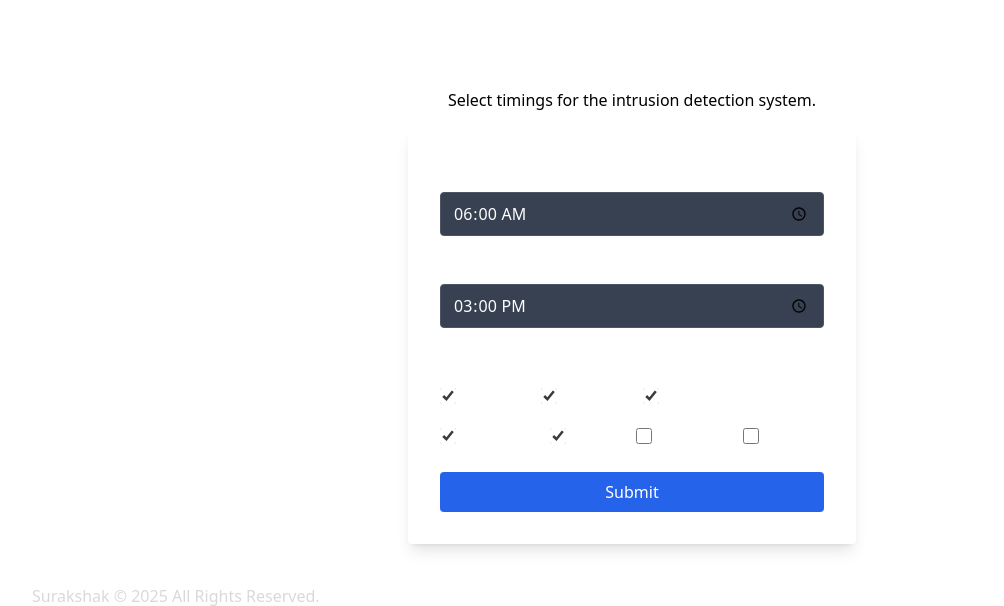
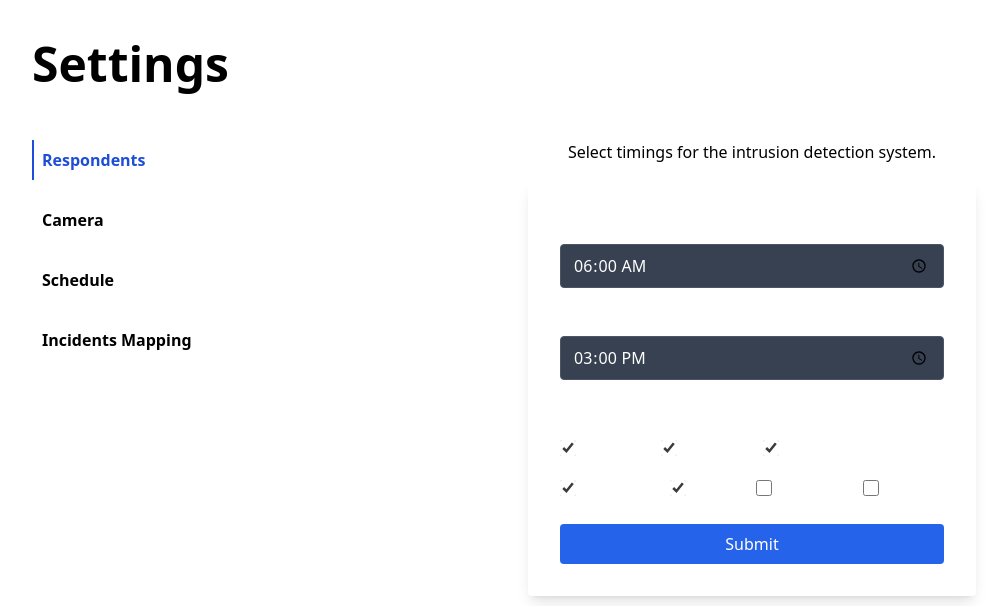
Before and after one commit to Offset-official/surakshak, a Django app: page /settings/timings in a window 1280 px wide. Shown: the part 144-750 px from the top of the page, without its empty margins (8-1012 px from the left). Run offline with Django 5.2, Linux system fonts and the light colour scheme; data comes from the database, SQL or seed files in the repository; both versions use the stored data as it was after the commit; parts of the project's set-up code (start-up, migrations or seed data) failed here and were passed over; some libraries are stand-ins or nearby versions.

Commit message:
merged schedule page in settings page

```diff
--- a/surakshak/templates/settings.html
+++ b/surakshak/templates/settings.html
@@ -17,7 +17,7 @@
             </li>
             <li
                 class="mt-5 cursor-pointer border-l-2 border-transparent px-2 py-2 font-semibold transition hover:border-l-blue-700 hover:text-blue-700">
-                <a href="{% url 'respondents_page' %}">Schedule</a>
+                <a href="{% url 'timings' %}">Schedule</a>
             </li>
             <li
                 class="mt-5 cursor-pointer border-l-2 border-transparent px-2 py-2 font-semibold transition hover:border-l-blue-700 hover:text-blue-700">
--- a/surakshak/templates/settings/respondents.html
+++ b/surakshak/templates/settings/respondents.html
@@ -5,7 +5,7 @@
 
 {% if pop_up %}
 <div class="flex justify-center items-center h-screen w-screen bg-black bg-opacity-50 fixed top-0 left-0 z-50">
-    <div class="bg-primaryHighlight p-6 w-[500px] absolute">
+    <div class="bg-primaryHighlight p-6 w-[500px] relative">
         <div class="flex text-4xl font-bold text-white mb-5 justify-left">Add Respondent</div>
         <form name="respondents" method="post" action="../add_respondent/">
             {% csrf_token %}
@@ -47,7 +47,7 @@
 </div>
 {% endif %}
 
-<div class="-m-1.5 overflow-auto">
+<div class="-m-2.5 overflow-auto">
     <div class="p-1.5 min-w-full inline-block justify-center h-[50vh] overflow-y-scroll">
         <div class="overflow-hidden">
             <div class="table border-collapse table-auto w-full divide-y divide-gray-100">
--- a/surakshak/templates/timings.html
+++ b/surakshak/templates/timings.html
@@ -1,11 +1,12 @@
 <!-- timings.html -->
-{% extends "layout1.html" %}
+{% extends "settings.html" %}
+
 
 {% load widget_tweaks %}
 
-{% block content %}
+{% block settings_content %}
 <div class="flex flex-col items-center justify-center primaryHighlight">
-    <h3 class="mt-12">Select timings for the intrusion detection system.</h3>
+    <h3 class="mt-5">Select timings for the intrusion detection system.</h3>
 
     {% if success %}
         <div id="success-popup" class="fixed justify-center transform -translate-x-1/2 -translate-y-1/2 bg-green-500 text-white p-6 rounded shadow-lg transition-opacity duration-500 opacity-100 scale-100">
@@ -119,4 +120,4 @@
         });
     });
 </script>
-{% endblock content %}
+{% endblock settings_content %}
```
Also changed, not shown: db.sqlite3.
